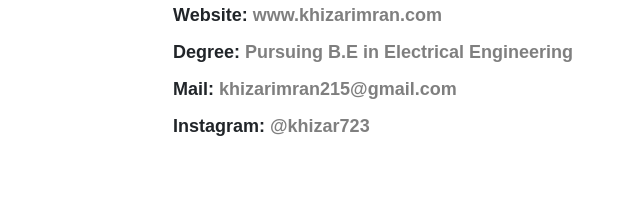
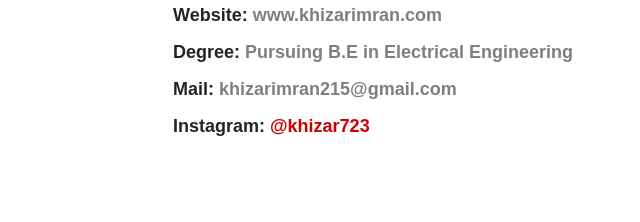
Before and after one commit to Khizar723/Portfolio-Khizar-1, a plain HTML site: page index.html in a window 1280 px wide. Shown: the part 1303-1525 px from the top of the page, 566-1206 px from the left. Drawn offline with nearby package versions, Linux system fonts and the light colour scheme; a web font is replaced by a local one.

Commit message:
Update index.html

```diff
--- a/index.html
+++ b/index.html
@@ -72,14 +72,12 @@
                                 </p>
                                 <div class="d-flex flex-row flex-wrap justify-content-between py-4">
                                     <div class="d-flex flex-column">
-                                        <!-- <p class="font-ram"><b>Birthday: </b><span class="text-black-50">29 August 1990</span></p>  -->
                                         <p class="font-ram"><b>Website: </b><span class="text-black-50">www.khizarimran.com</span></p>
-                                        <!-- <p class="font-ram"><b>Phone: </b><span class="text-black-50">+1 650-444-0000</span></p> -->
                                     </div>
                                     <div class="d-flex flex-column">
                                         <p class="font-ram"><b>Degree: </b><span class="text-black-50">Pursuing B.E in Electrical Engineering</span></p>
                                         <p class="font-ram"><b>Mail: </b><span class="text-black-50">khizarimran215@gmail.com</span></p>
-                                        <p class="font-ram"><b>Instagram: </b><span class="text-black-50"> <a href="https://www.instagram.com/khizar723/" class="text-black-50">@khizar723</a> </p>
+                                        <p class="font-ram"><b>Instagram: </b><span class="text-black-50"> <a href="https://www.instagram.com/khizar723/" style="color: #cc0000">@khizar723</a> </p>
                                     </div>
                                 </div>
                              <!--  <button class="btn btn-dark text-uppercase mr-3">Hire ME</button>
```
